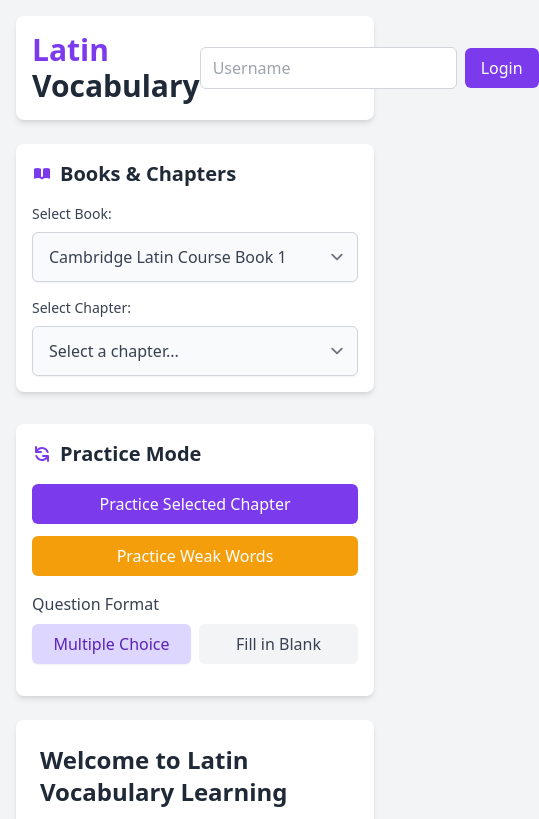
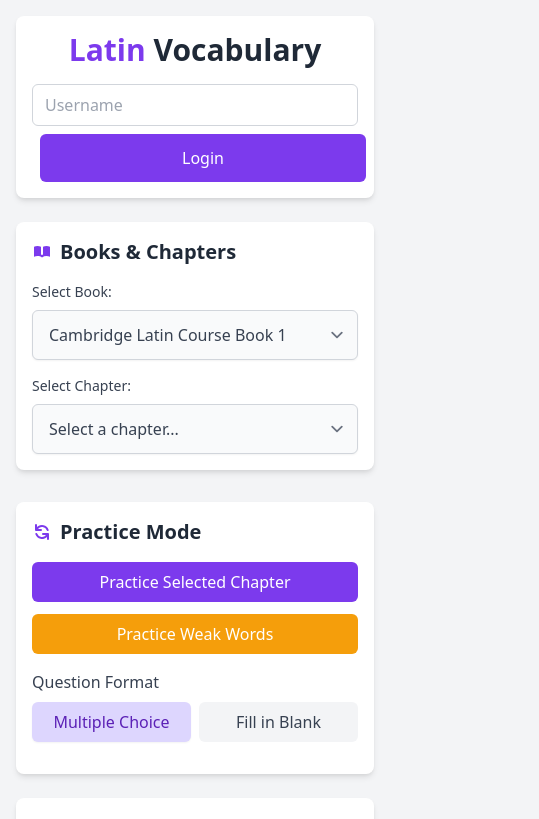
Before and after one commit to tivojn/EnConvo_Examples, a website: page Latin-Vocab-Shadcn/public/index.html in a window 390 px wide. Shown: the top 819 px of the page, 539 px wide, since content can reach past the window. Drawn offline with nearby package versions, Linux system fonts and the light colour scheme; no server answers.

Commit message:
Add files via upload

```diff
--- a/Latin-Vocab-Shadcn/public/index.html
+++ b/Latin-Vocab-Shadcn/public/index.html
@@ -16,11 +16,11 @@
   <div id="app" class="container mx-auto p-4 max-w-5xl">
     <!-- Header -->
     <header class="bg-white rounded-lg shadow-md p-4 mb-6">
-      <div class="flex justify-between items-center">
-        <h1 class="text-3xl font-bold text-gray-800">
+      <div class="flex flex-col sm:flex-row justify-between items-center">
+        <h1 class="text-3xl font-bold text-gray-800 mb-4 sm:mb-0">
           <span class="text-purple-600">Latin</span> Vocabulary
         </h1>
-        <div id="user-section">
+        <div id="user-section" class="w-full sm:w-auto">
           <!-- Login Form (shown when not logged in) -->
           <div id="login-form" class="flex items-center space-x-2">
             <input type="text" id="username-input" placeholder="Username"
@@ -31,9 +31,9 @@
           </div>
 
           <!-- User Info (shown when logged in) -->
-          <div id="user-info" class="hidden flex items-center space-x-2">
+          <div id="user-info" class="hidden flex flex-col sm:flex-row items-center space-y-2 sm:space-y-0 sm:space-x-2 w-full sm:w-auto">
             <span class="text-gray-700">Logged in as: <span id="current-user" class="font-bold"></span></span>
-            <button id="logout-btn" class="bg-gray-200 text-gray-700 px-3 py-1 rounded-md hover:bg-gray-300 transition">
+            <button id="logout-btn" class="bg-gray-200 text-gray-700 px-3 py-1 rounded-md hover:bg-gray-300 transition w-full sm:w-auto">
               Logout
             </button>
           </div>
--- a/Latin-Vocab-Shadcn/public/styles.css
+++ b/Latin-Vocab-Shadcn/public/styles.css
@@ -198,6 +198,19 @@
     padding-left: 1rem;
     padding-right: 1rem;
   }
+
+  /* Fix for login form on mobile */
+  #login-form {
+    flex-direction: column;
+    align-items: stretch;
+    gap: 0.5rem;
+  }
+
+  /* Make sure buttons are fully visible and properly sized on mobile */
+  #login-btn {
+    width: 100%;
+    padding: 0.75rem 0;
+  }
 }
 
 /* Animation for loading states */
```
